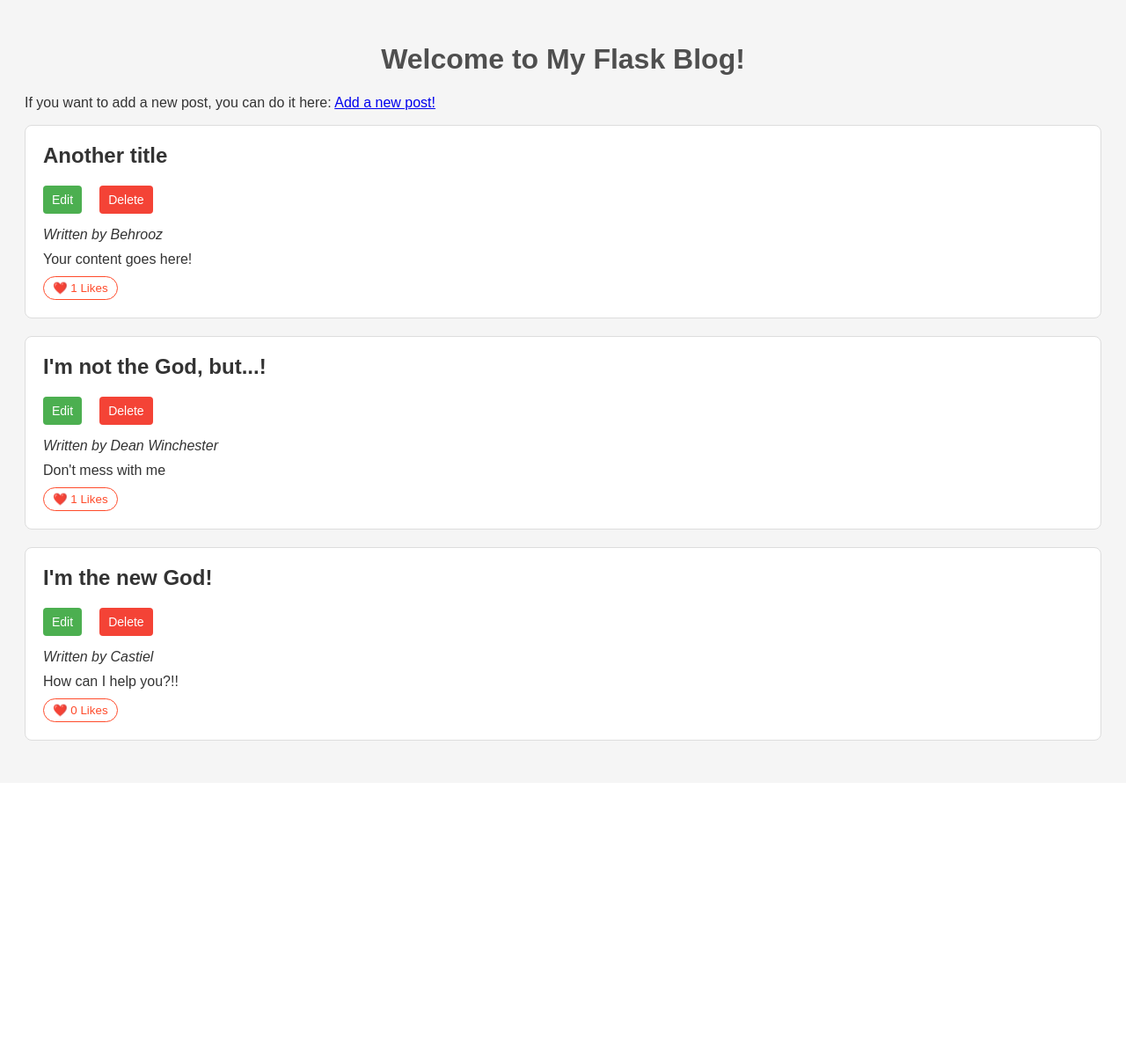
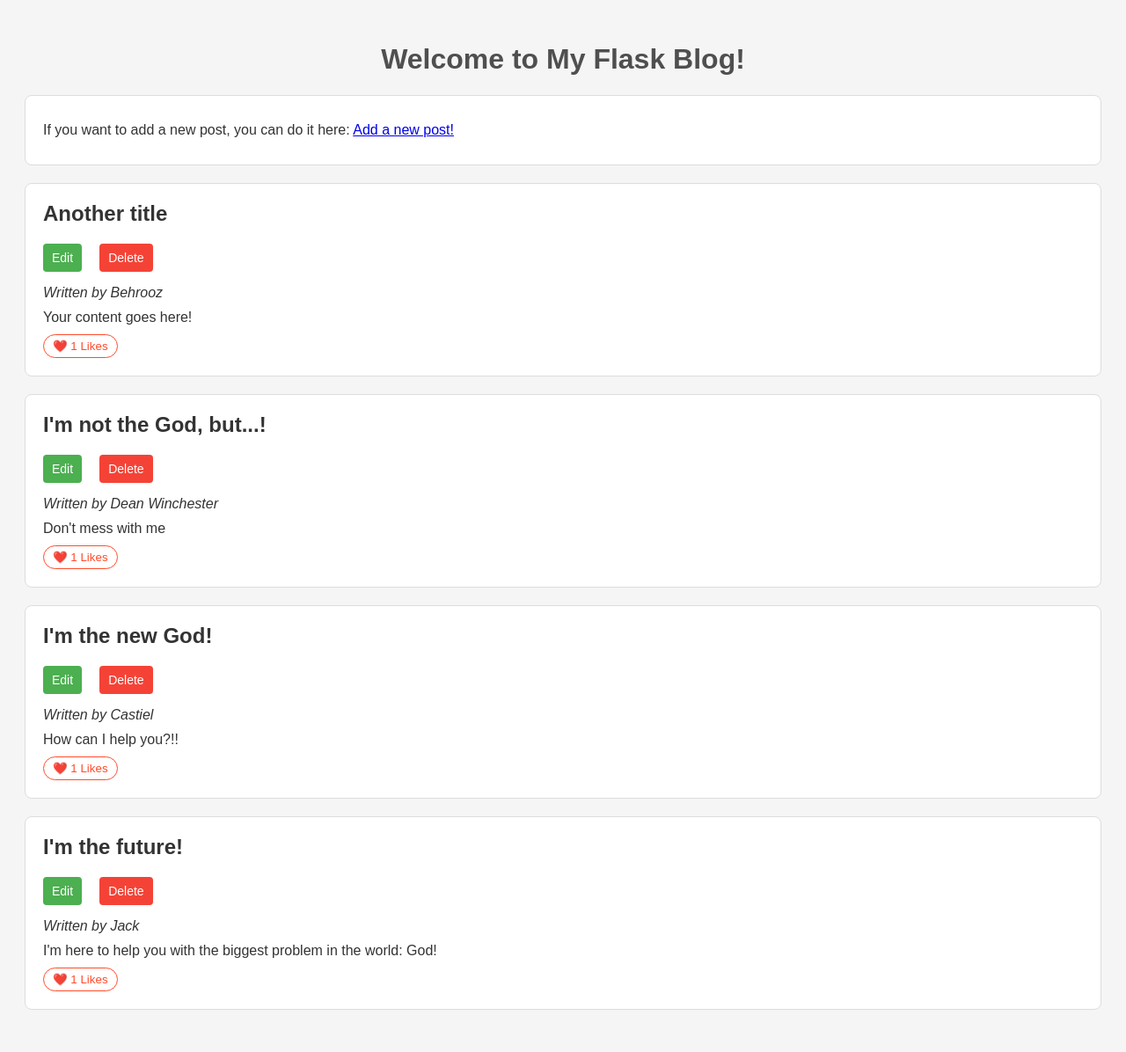
Before and after one commit to 84edu/New_Blog, a Flask app: page / in a window 1280 px wide. Shown: the whole page at 88% size. Before the commit the page ends 842 px from the top, so only its background shows below. Run offline with Flask 3, Linux system fonts and the light colour scheme.

Commit message:
Implement max ID logic and refine UI styling for index and add pages

```diff
--- a/app.py
+++ b/app.py
@@ -14,16 +14,21 @@ def index():
 @app.route('/add', methods=['GET', 'POST'])
 def add():
     if request.method == 'POST':
+        with open("data.json", "r") as fileobj:
+            blog_posts = json.load(fileobj)
+
+        if blog_posts:
+            post_ids = [post["id"] for post in blog_posts]
+            new_id = max(post_ids) + 1
+        else:
+            new_id = 1
+
         new_post_data = {
+            "id": new_id,
             "author": request.form.get("author"),
             "title": request.form.get("title"),
             "content": request.form.get("content")
         }
-
-        with open("data.json", "r") as fileobj:
-            blog_posts = json.load(fileobj)
-
-        new_post_data["id"] = len(blog_posts) + 1
 
         blog_posts.append(new_post_data)
 
--- a/data.json
+++ b/data.json
@@ -17,6 +17,14 @@
         "author": "Castiel",
         "title": "I'm the new God!",
         "content": "How can I help you?!!",
-        "id": 4
+        "id": 4,
+        "likes": 1
+    },
+    {
+        "id": 5,
+        "author": "Jack",
+        "title": "I'm the future!",
+        "content": "I'm here to help you with the biggest problem in the world: God!",
+        "likes": 1
     }
 ]
--- a/templates/add.html
+++ b/templates/add.html
@@ -6,6 +6,7 @@
     <link rel="stylesheet" href="{{ url_for('static', filename='style.css') }}">
 </head>
 <body>
+    <div class="post">
         <form action="/add" method="post">
             <label for="author">Author:</label>
             <input type="text" name="author" id="author" value="Max Mustermann" required>
@@ -15,5 +16,6 @@
             <textarea name="content" id="content" rows="5" required>Your content goes here!</textarea>
             <button type="submit" class="btn">Submit</button>
         </form>
+    </div>
 </body>
 </html>
--- a/templates/index.html
+++ b/templates/index.html
@@ -8,7 +8,9 @@
 </head>
 <body>
     <h1>Welcome to My Flask Blog!</h1>
-    <p>If you want to add a new post, you can do it here: <a href="/add">Add a new post!</a></p>
+    <div class="post">
+        <p>If you want to add a new post, you can do it here: <a href="/add">Add a new post!</a></p>
+    </div>
     {% if posts %}
         {% for post in posts %}
             <div class="post">
@@ -23,7 +25,7 @@
                 <p><em>Written by {{ post['author'] }}</em></p>
                 <p>{{ post['content'] }}</p>
                 <div class="likes-section">
-                    <form action="{{ url_for('like', post_id=post.id) }}" method="post" style="display:inline;">
+                    <form action="{{ url_for('like', post_id=post['id']) }}" method="post" style="display:inline;">
                         <button type="submit" class="btn-like">
                         ❤️ {{ post.likes if post.likes else 0 }} Likes
                         </button>
```
Lines whose indentation alone changed are shown as unchanged.
